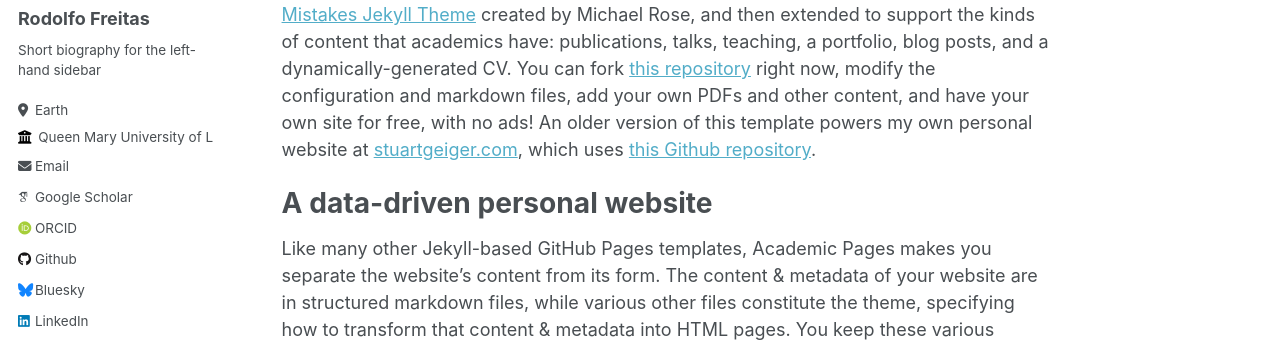
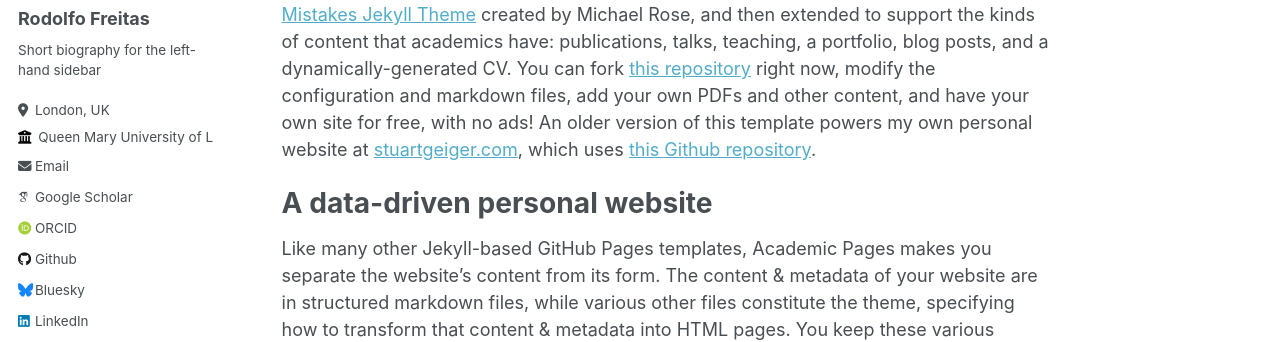
Before and after one commit to RodolfosmFreitas/RodolfosmFreitas.github.io, a Jekyll site: the page built from _pages/about.md, in a window 1280 px wide. Shown: the part 283-625 px from the top of the page. Built offline with Jekyll 4.4.1, drawn with Linux system fonts in a browser that asks for light colours; some web fonts are replaced.

Commit message:
Update _config.yml

```diff
--- a/_config.yml
+++ b/_config.yml
@@ -12,7 +12,7 @@ title                    : "Freitas Personal Website"
 title_separator          : "-"
 name                     : &name "Rodolfo Freitas"
 description              : &description "personal description"
-url                      : https://RodolfosmFreitas.github.io # the base hostname & protocol for your site e.g. "https://mmistakes.github.io"
+URL                      : "https://RodolfosmFreitas.github.io" # the base hostname & protocol for your site e.g. "https://mmistakes.github.io"
 baseurl                  : "" # the subpath of your site, e.g. "/blog"
 repository               : "RodolfosmFreitas/RodolfosmFreitas.github.io"
 
@@ -25,9 +25,9 @@ author:
   name             : "Rodolfo Freitas"
   pronouns         : # example: "she/her"
   bio              : "Short biography for the left-hand sidebar"
-  location         : "Earth"
+  location         : "London, UK"
   employer         : "Queen Mary University of London"
-  uri              : # URL
+  URI              : "https://www.sems.qmul.ac.uk/staff/r.dasilvamachadodefreitas"
   email            : "rodolfo.dasilvamachadodefreitas@qmul.ac.uk"
 
   # Academic websites
@@ -43,7 +43,7 @@ author:
   bitbucket        : # Username - Update with your username on the site
   codepen          : # Username
   dribbble         : # Username
-  github           : "academicpages"
+  github           : "rodolfosmfreitas"
   kaggle           : # Username
   stackoverflow    : # User number or user number and name (i.e., use "1" or "1/jeff-atwood")
 
```
